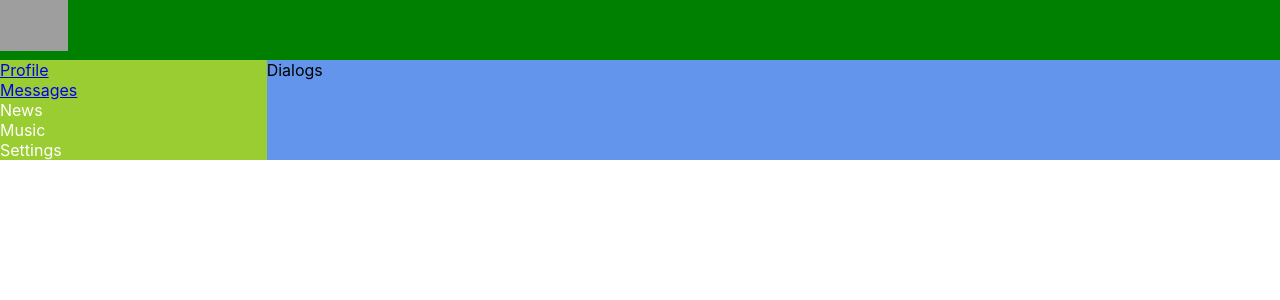
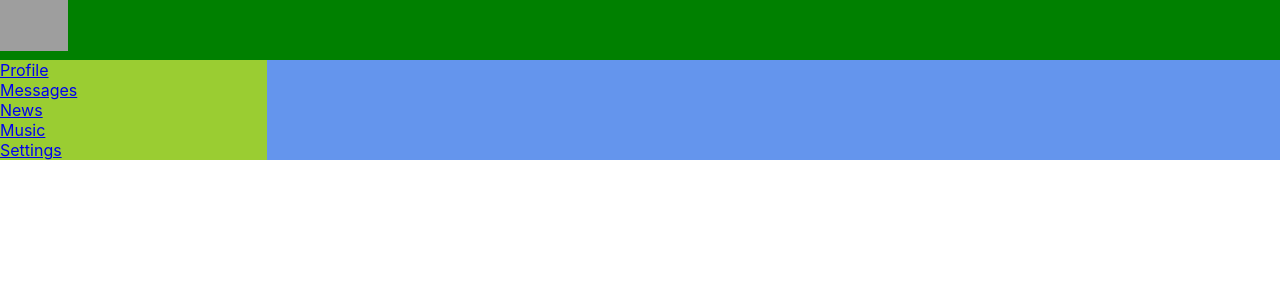
Before and after one commit to nikitastas/social-network-ts, a React (Create React App) app: page / in a window 1280 px wide. Shown: the top 300 px of the page. Built offline with nearby package versions, Linux system fonts and the light colour scheme; grey boxes are pictures that could not be loaded.

Commit message:
Completed 19 stage

```diff
--- a/src/App.tsx
+++ b/src/App.tsx
@@ -15,10 +15,11 @@ function App() {
                 <div className={'app-wrapper-content'}>
                     <Routes>
                         <Route path='/profile' element={<Profile/>}/>
-                        <Route path='/messages' element={<Dialogs/>}/>
+                        <Route path='/dialogs' element={<Dialogs/>}/>
+                        <Route path='/news' element={<h1>News</h1>}/>
+                        <Route path='/music' element={<h1>Music</h1>}/>
+                        <Route path='/settings' element={<h1>Settings</h1>}/>
                     </Routes>
-                    <Dialogs/>
-                    {/*<Profile/>*/}
                 </div>
             </div>
         </BrowserRouter>
--- a/src/components/Navbar/Navbar.tsx
+++ b/src/components/Navbar/Navbar.tsx
@@ -11,13 +11,13 @@ export const Navbar = () => {
                 <a href={'/dialogs'}>Messages</a>
             </div>
             <div className={s.item}>
-                <a>News</a>
+                <a href={'/news'}>News</a>
             </div>
             <div className={s.item}>
-                <a>Music</a>
+                <a href={'/music'}>Music</a>
             </div>
             <div className={s.item}>
-                <a>Settings</a>
+                <a href={'/settings'}>Settings</a>
             </div>
         </nav>
     )
```
